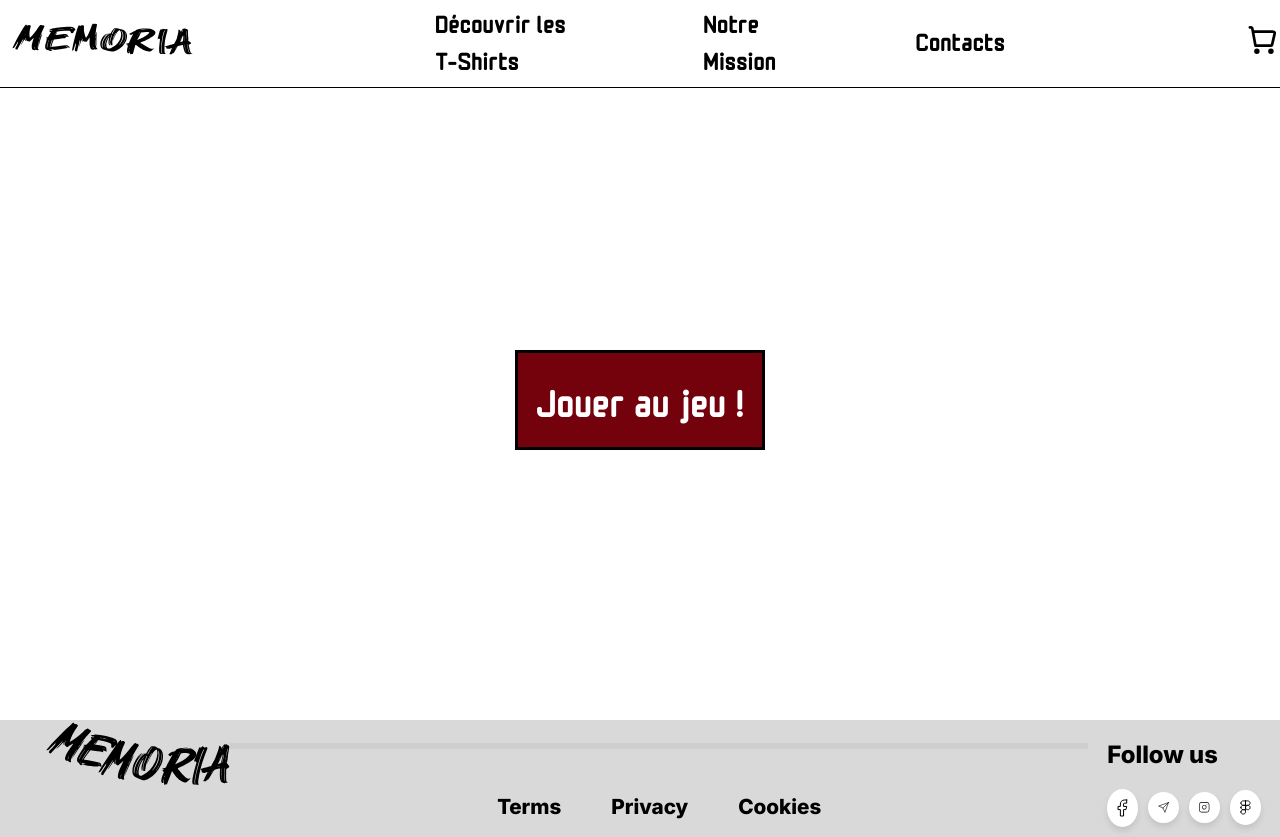
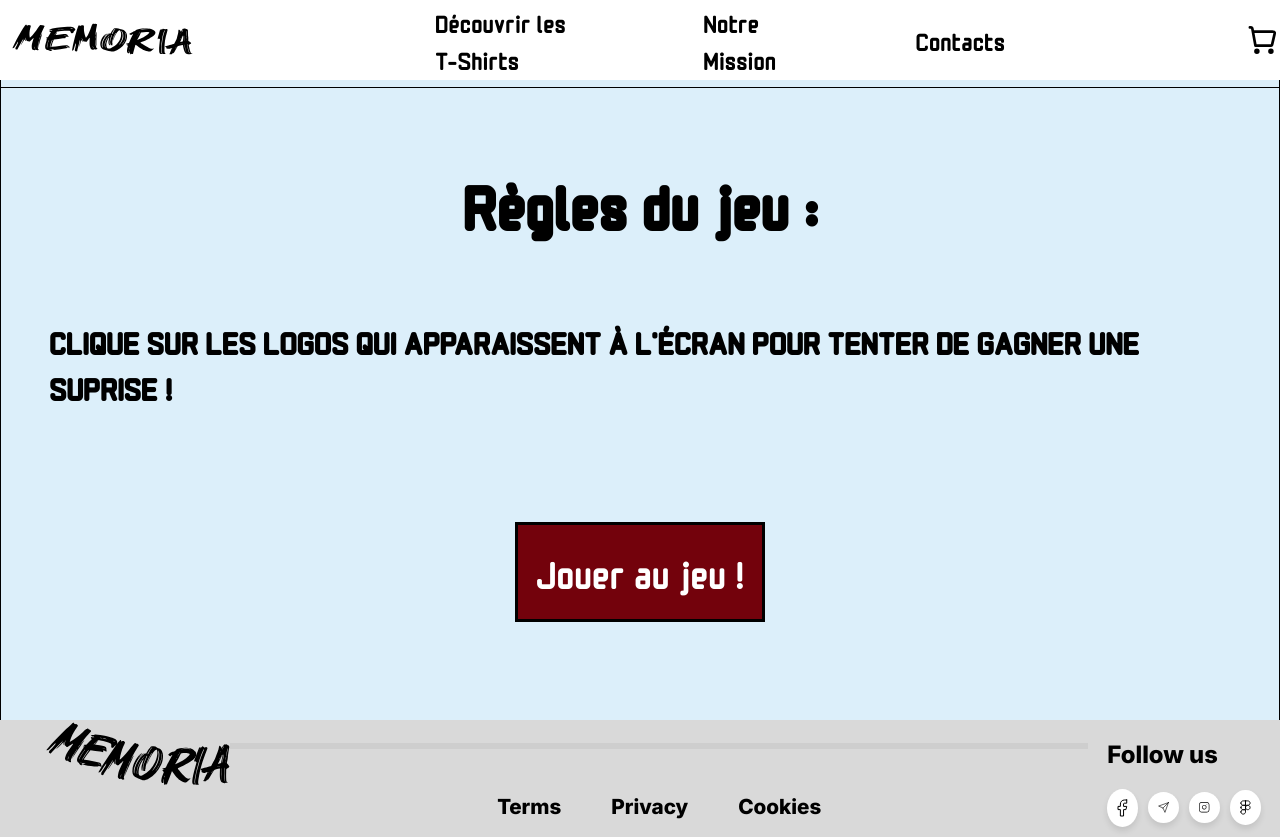
Before and after one commit to Thomas-bon/Memoria, a Vue app: page /Game in a window 1280 px wide. Built offline with nearby package versions, Linux system fonts and the light colour scheme.

Commit message:
feat: enhance game start page with new layout and styling

```diff
--- a/src/views/JeuxView.vue
+++ b/src/views/JeuxView.vue
@@ -2,9 +2,11 @@
 
   <div :style="{ display: displayMenu ? 'flex' : 'none' }" id="startPage">
 
-
-    <button @click="startGame"><span>Jouer au jeu !</span></button>
-
+    <div class="startGamePage">
+      <h1>Règles du jeu :</h1>
+      <h2>CLIQUE SUR LES LOGOS QUI APPARAISSENT À L'ÉCRAN POUR TENTER DE GAGNER UNE SUPRISE !</h2>
+      <button @click="startGame"><span>Jouer au jeu !</span></button>
+    </div>
   </div>
   <div :style="{ display: displayGame ? 'block' : 'none' }" id="app">
     <img src="../assets/pictures/game/scoreBoard.svg" alt="">
@@ -269,6 +271,25 @@ export default {
   margin-top: 10vh;
 }
 
+.startGamePage{
+  display: flex;
+  flex-direction: column;
+  justify-content: center;
+  align-items: center;
+  background-color: #DCEFFA;
+  border: #000000 solid 1px;
+  padding: 3rem;
+}
+
+.startGamePage h1 {
+  font-size: 4rem;
+}
+
+.startGamePage h2 {
+  font-size: 2rem;
+  margin-bottom: 3rem;
+}
+
 #resultGame {
   justify-content: center;
   align-items: center;
@@ -385,5 +406,4 @@ button span {
 button:hover span {
   color: #73020C;
 }
-
 </style>
```
